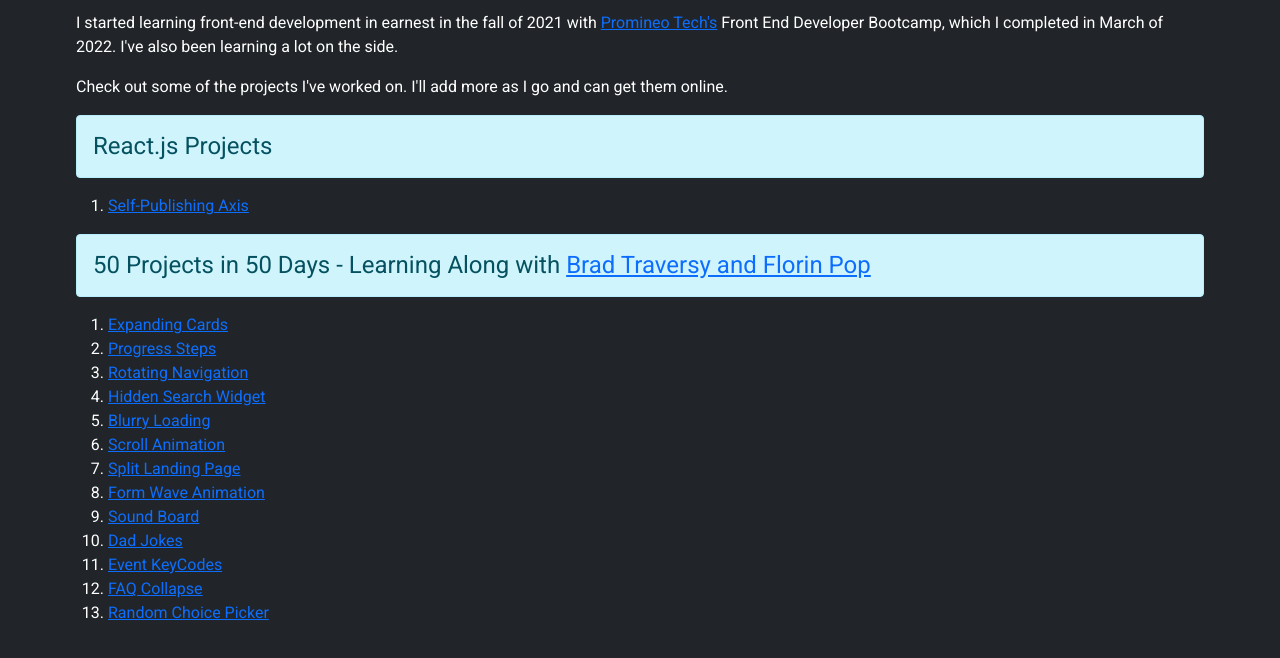
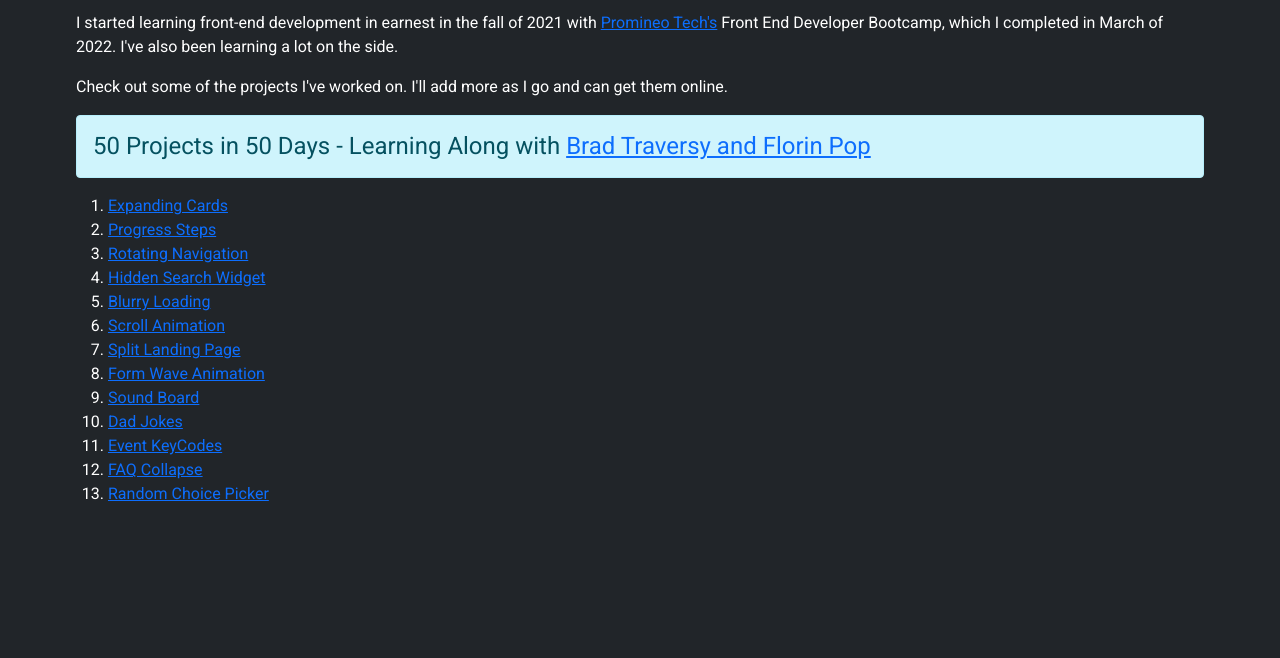
Before and after one commit to XanderWitch/XanderWitch.github.io, a website: page index.html in a window 1280 px wide. Shown: the part 246-904 px from the top of the page. After the commit the page ends 816 px from the top, so only its background shows below. Drawn offline with nearby package versions, Linux system fonts and the light colour scheme.

Commit message:
took out a link temporarily

```diff
--- a/index.html
+++ b/index.html
@@ -52,7 +52,7 @@
 				Check out some of the projects I've worked on. I'll add more
 				as I go and can get them online.
 			</p>
-			<h4 class="alert alert-info">React.js Projects</h4>
+			<!-- <h4 class="alert alert-info">React.js Projects</h4>
 			<ol>
 				<li>
 					<a
@@ -62,7 +62,7 @@
 						>Self-Publishing Axis</a
 					>
 				</li>
-			</ol>
+			</ol> -->
 
 			<h4 class="alert alert-info mt-3">
 				50 Projects in 50 Days - Learning Along with
```
